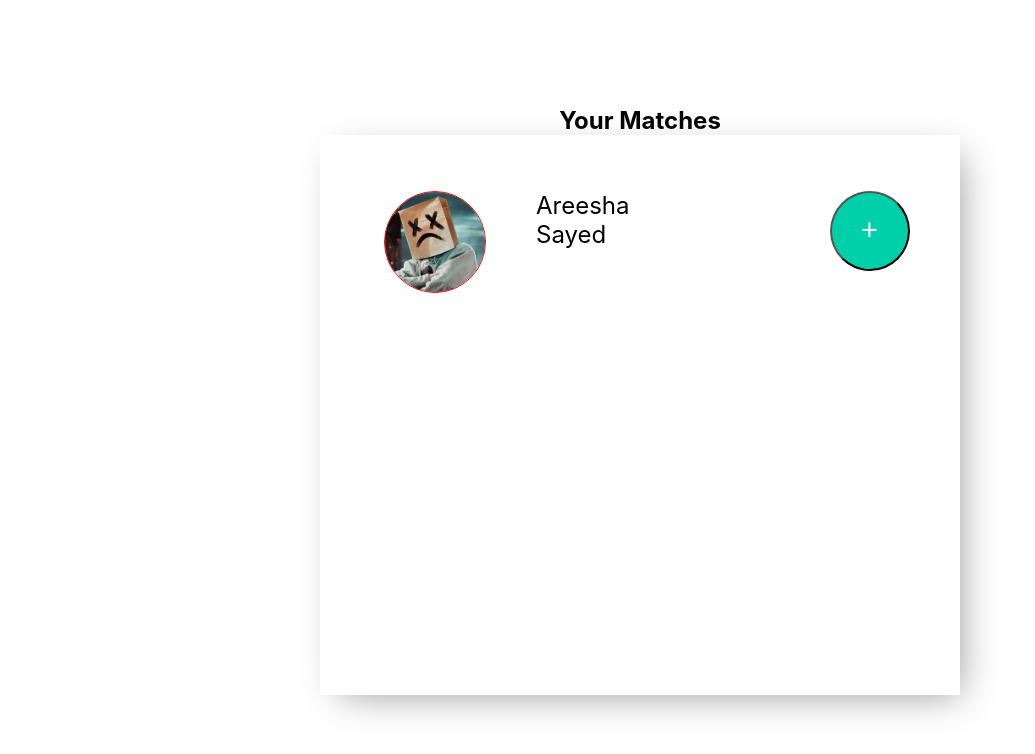
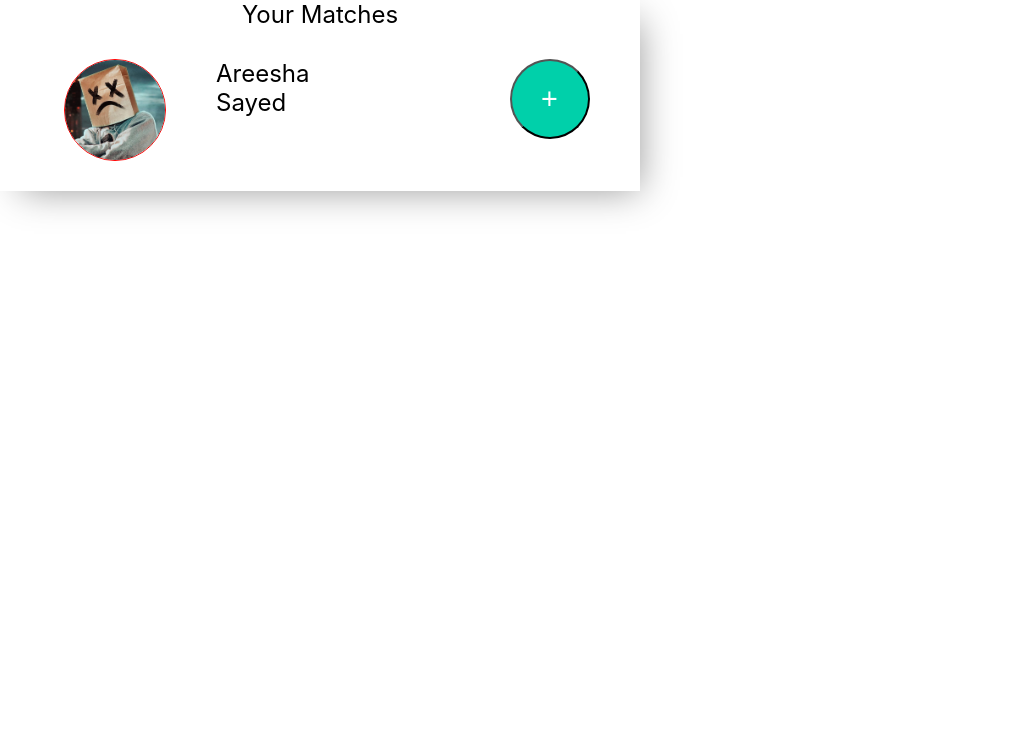
Before and after one commit to ShaSha-Codes/coc, a React (Create React App) app in the folder my-app/: page /matches in a window 1280 px wide. Shown: the top 754 px of the page, without its empty margins (0-1035 px from the left). Built offline with nearby package versions, Linux system fonts and the light colour scheme; no server answers.

Commit message:
matches corrected

```diff
--- a/my-app/src/App.css
+++ b/my-app/src/App.css
@@ -66,6 +66,7 @@
   justify-content: center;
   align-items: center;
   font-size: x-large;
+  flex-direction: column;
 }
 
 .matches-textbox {
@@ -75,7 +76,9 @@
   padding: 30px;
   overflow-y: scroll;
   display: flex;
+
 }
+
 
 .row {
   display: flex;
--- a/my-app/src/components/JS/Matches.js
+++ b/my-app/src/components/JS/Matches.js
@@ -2,9 +2,10 @@ import React from "react";
 import profile from '../../assets/profile.jpg'
 const Matches = () => {
   return (
-    <div className="matches">
-        <span>Your Matches</span>
+
+
       <div className="matches-container">
+         <span>Your Matches</span>
         <div className="matches-textbox">
 
           <div className="row">
@@ -20,7 +21,7 @@ const Matches = () => {
           </div>
         </div>
       </div>
-    </div>
+
   );
 };
 
--- a/my-app/src/pages/Home.js
+++ b/my-app/src/pages/Home.js
@@ -2,6 +2,7 @@ import React from 'react';
 import '../components/CSS/style.css';
 import Stack from '@mui/material/Stack';
 import { Link } from 'react-router-dom'
+import Matches from '../components/JS/Matches';
 
 function Home() {
   return (
```
Also changed, not shown: my-app/src/pages/Profile.js (line endings or trailing spaces).
